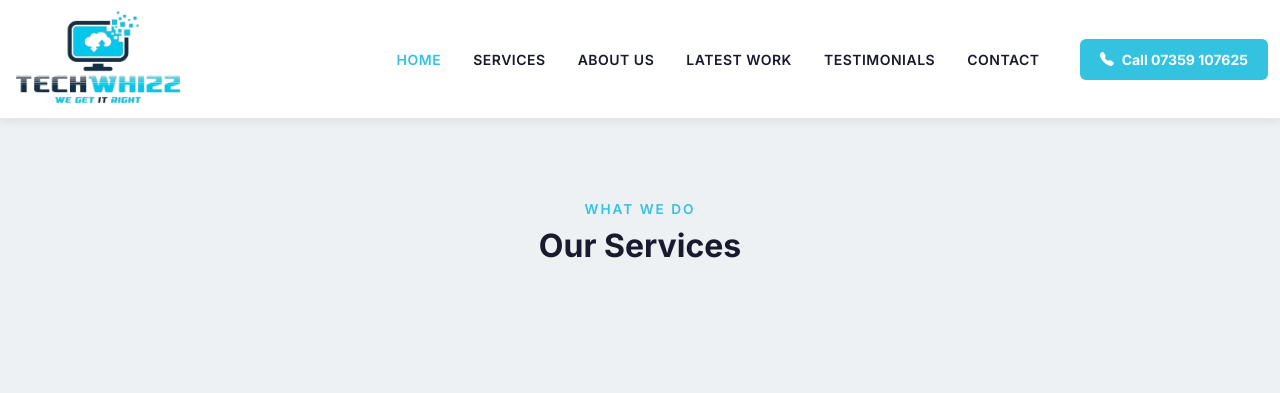
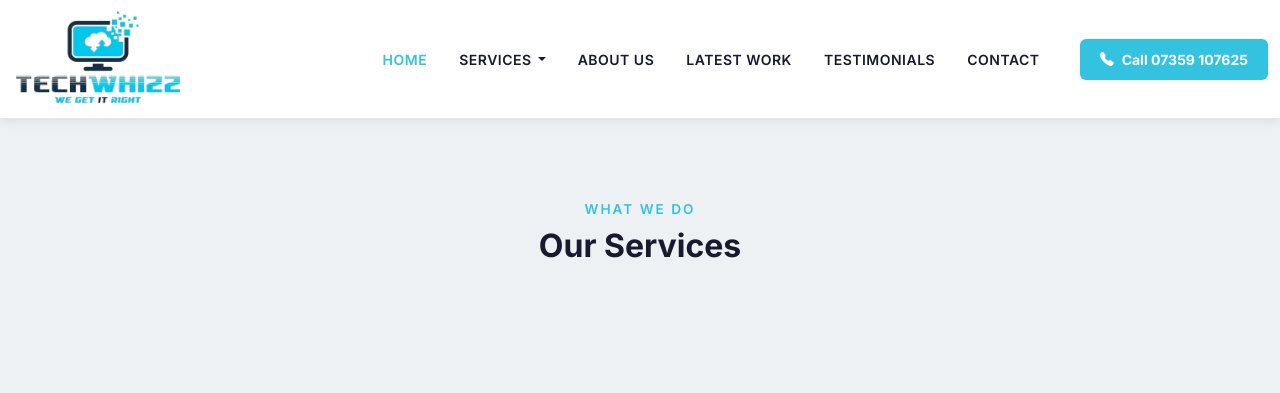
Before and after one commit to jolantadjatlova/thetechwhizz, a Django app: template pages/templates/pages/services_page.html in a window 1280 px wide. Shown: the top 393 px of the page. Run offline with Django 5.2, Linux system fonts and the light colour scheme; the template is opened without the code that fills it, so the values that code supplies are empty; parts of the project's set-up code (start-up, migrations or seed data) failed here and were passed over.

Commit message:
Add Services dropdown navigation

```diff
--- a/static/css/main.css
+++ b/static/css/main.css
@@ -70,6 +70,53 @@ h1, h2, h3 {
 .btn-call:hover {
     opacity: 0.85;
     color: #ffffff;
+}
+
+/* ===== SERVICES DROPDOWN ===== */
+.dropdown-menu {
+    border: none;
+    border-radius: 10px;
+    box-shadow: 0 8px 30px rgba(0,0,0,0.12);
+    padding: 10px 0;
+    margin-top: 8px;
+}
+
+.dropdown-item {
+    color: #1a1a2e;
+    font-size: 14px;
+    font-weight: 500;
+    padding: 8px 20px;
+    transition: background-color 0.15s, color 0.15s;
+}
+
+.dropdown-item:hover,
+.dropdown-item:focus {
+    background-color: rgba(51, 194, 224, 0.1);
+    color: var(--cyan);
+}
+
+.dropdown-item.fw-bold {
+    color: var(--cyan);
+}
+
+.dropdown-item.fw-bold:hover {
+    background-color: rgba(51, 194, 224, 0.1);
+    color: var(--cyan);
+}
+
+.dropdown-divider {
+    margin: 8px 0;
+    border-color: #eee;
+}
+
+.nav-link.dropdown-toggle {
+    display: flex;
+    align-items: center;
+}
+
+.nav-link.dropdown-toggle::after {
+    margin-left: 6px;
+    vertical-align: 0;
 }
 
 /* ===== WHATSAPP BUTTON ===== */
--- a/templates/base.html
+++ b/templates/base.html
@@ -98,7 +98,24 @@
             <div class="collapse navbar-collapse" id="navbarNav">
                 <ul class="navbar-nav ms-auto align-items-center">
                     <li class="nav-item"><a class="nav-link active" href="/">Home</a></li>
-                    <li class="nav-item"><a class="nav-link" href="/services/">Services</a></li>
+                    <li class="nav-item dropdown">
+                        <a class="nav-link dropdown-toggle" href="/services/" id="servicesDropdown" role="button" data-bs-toggle="dropdown" aria-expanded="false">
+                            Services
+                        </a>
+                        <ul class="dropdown-menu" aria-labelledby="servicesDropdown">
+                            <li><a class="dropdown-item" href="/services/#wifi">Home Wi-Fi</a></li>
+                            <li><a class="dropdown-item" href="/services/#it-support">Home IT Support</a></li>
+                            <li><a class="dropdown-item" href="/services/#broadband">Home Broadband</a></li>
+                            <li><a class="dropdown-item" href="/services/#cctv">CCTV</a></li>
+                            <li><a class="dropdown-item" href="/services/#hue-lighting">Hue Lighting</a></li>
+                            <li><a class="dropdown-item" href="/services/#equipment-advice">Equipment Advice, Supply & Training</a></li>
+                            <li><a class="dropdown-item" href="/services/#networking">Home Networking</a></li>
+                            <li><a class="dropdown-item" href="/services/#smart-home">Smart Home</a></li>
+                            <li><a class="dropdown-item" href="/services/#sell-tech">Sell Your Tech</a></li>
+                            <li><hr class="dropdown-divider"></li>
+                            <li><a class="dropdown-item fw-bold" href="/services/">View All Services →</a></li>
+                        </ul>
+                    </li>
                     <li class="nav-item"><a class="nav-link" href="/about/">About Us</a></li>
                     <li class="nav-item"><a class="nav-link" href="/latest-work/">Latest Work</a></li>
                     <li class="nav-item"><a class="nav-link" href="/testimonials/">Testimonials</a></li>
```
